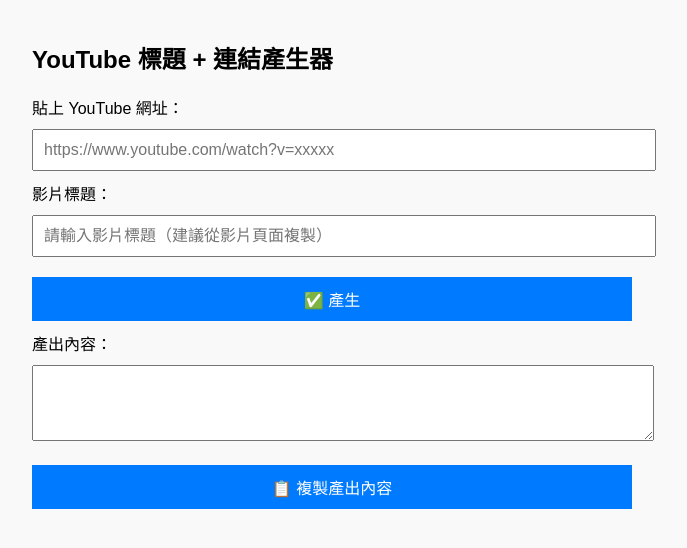
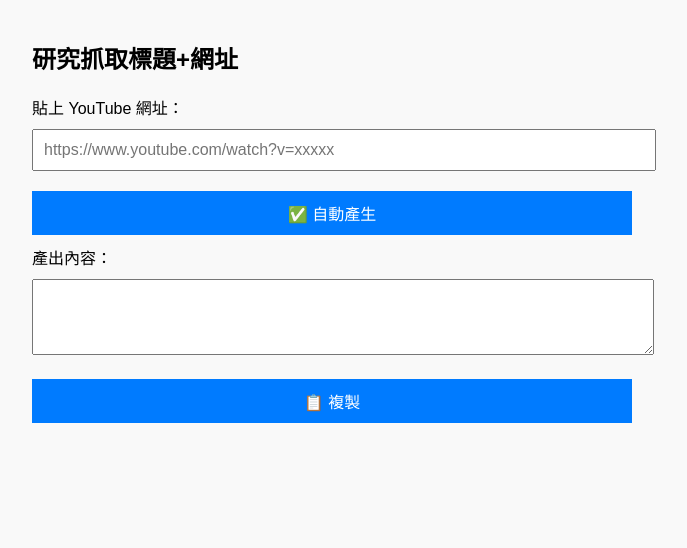
Before and after one commit to AriesRD/tryhtml, a plain HTML site: page index.html in a window 1280 px wide. Shown: the whole page, without its empty margins (308-995 px from the left). Drawn offline with Linux system fonts and the light colour scheme.

Commit message:
Add files via upload

```diff
--- a/index.html
+++ b/index.html
@@ -2,40 +2,58 @@
 <html lang="zh-Hant">
 <head>
   <meta charset="UTF-8">
-  <title>YouTube 標題連結產生器</title>
+  <title>研究抓取標題+網址</title>
   <style>
-    body { font-family: Arial, sans-serif; padding: 20px; max-width: 600px; margin: auto; background-color: #f9f9f9; }
+    body { font-family: Arial, sans-serif; padding: 20px; max-width: 600px; margin: auto; background: #f9f9f9; }
     input, button, textarea { width: 100%; margin: 10px 0; padding: 10px; font-size: 16px; }
-    button { background-color: #007BFF; color: white; border: none; cursor: pointer; }
+    button { background-color: #007BFF; color: #fff; border: none; cursor: pointer; }
     button:hover { background-color: #0056b3; }
   </style>
 </head>
 <body>
-  <h2>YouTube 標題 + 連結產生器</h2>
-
+  <h2>研究抓取標題+網址</h2>
   <label for="urlInput">貼上 YouTube 網址：</label>
   <input type="text" id="urlInput" placeholder="https://www.youtube.com/watch?v=xxxxx">
 
-  <label for="titleInput">影片標題：</label>
-  <input type="text" id="titleInput" placeholder="請輸入影片標題（建議從影片頁面複製）">
-
-  <button onclick="generate()">✅ 產生</button>
+  <button onclick="generate()">✅ 自動產生</button>
 
   <label for="output">產出內容：</label>
   <textarea id="output" rows="3" readonly></textarea>
 
-  <button onclick="copyToClipboard()">📋 複製產出內容</button>
+  <button onclick="copyToClipboard()">📋 複製</button>
 
   <script>
-    function generate() {
+    const apiKey = "AIzaSyChGTvGmSLbDmE1WYi9Ru-ZW0GzbZComKQ";
+
+    function extractVideoId(url) {
+      const match = url.match(/[?&]v=([^&]+)/);
+      return match ? match[1] : null;
+    }
+
+    async function generate() {
       const url = document.getElementById('urlInput').value.trim();
-      const title = document.getElementById('titleInput').value.trim();
-      if (!url || !title) {
-        alert('請輸入影片標題與網址');
+      const videoId = extractVideoId(url);
+      if (!videoId) {
+        alert("請確認輸入的網址正確（含有 ?v=xxx）");
         return;
       }
-      const output = `${title}\n${url}`;
-      document.getElementById('output').value = output;
+
+      const apiUrl = `https://www.googleapis.com/youtube/v3/videos?part=snippet&id=${videoId}&key=${apiKey}`;
+
+      try {
+        const response = await fetch(apiUrl);
+        const data = await response.json();
+        if (data.items && data.items.length > 0) {
+          const title = data.items[0].snippet.title;
+          const output = `${title}\n${url}`;
+          document.getElementById('output').value = output;
+        } else {
+          alert("找不到影片標題，可能是網址錯誤或影片不存在");
+        }
+      } catch (error) {
+        alert("發生錯誤，請確認 API Key 有效且未超過流量限制");
+        console.error(error);
+      }
     }
 
     function copyToClipboard() {
```
